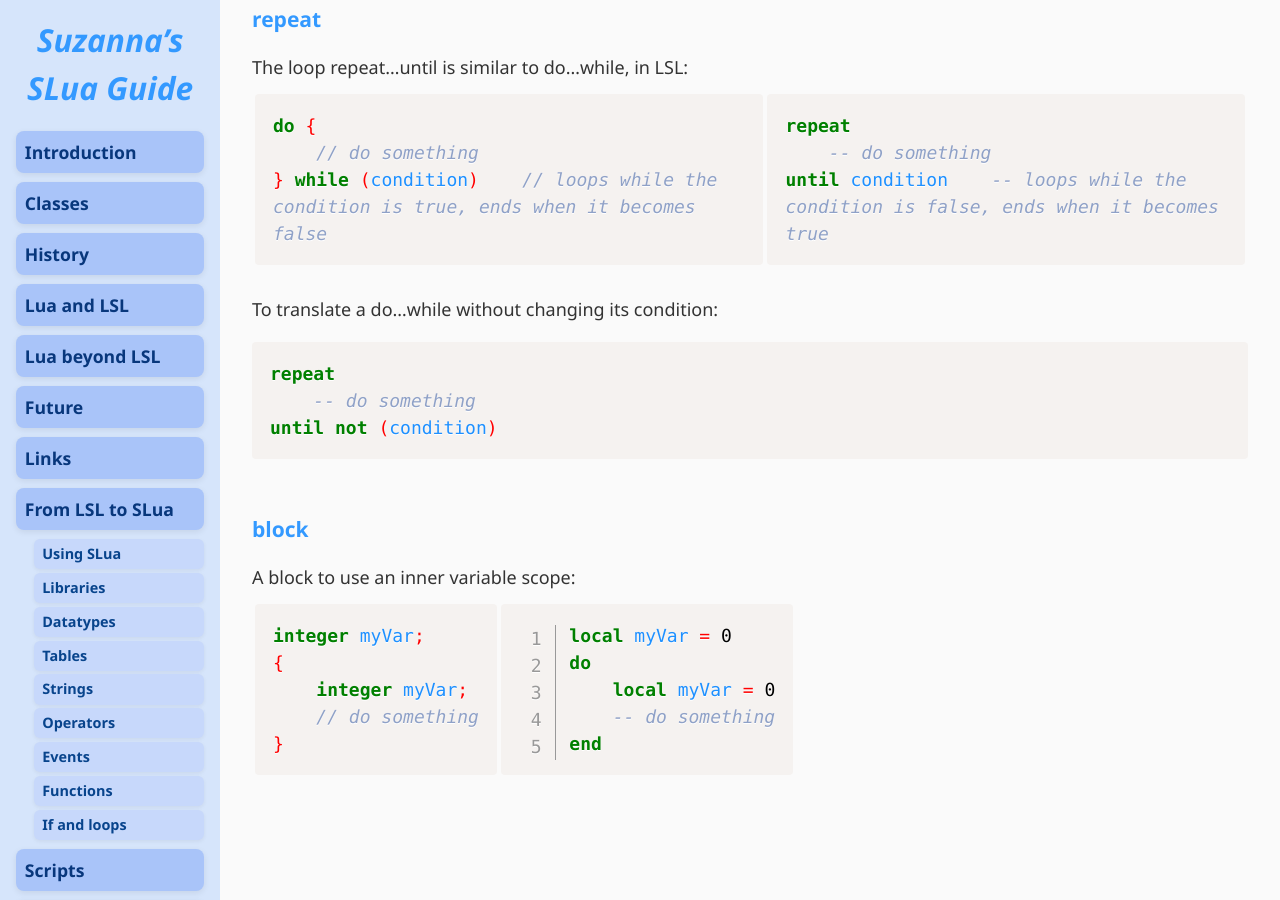
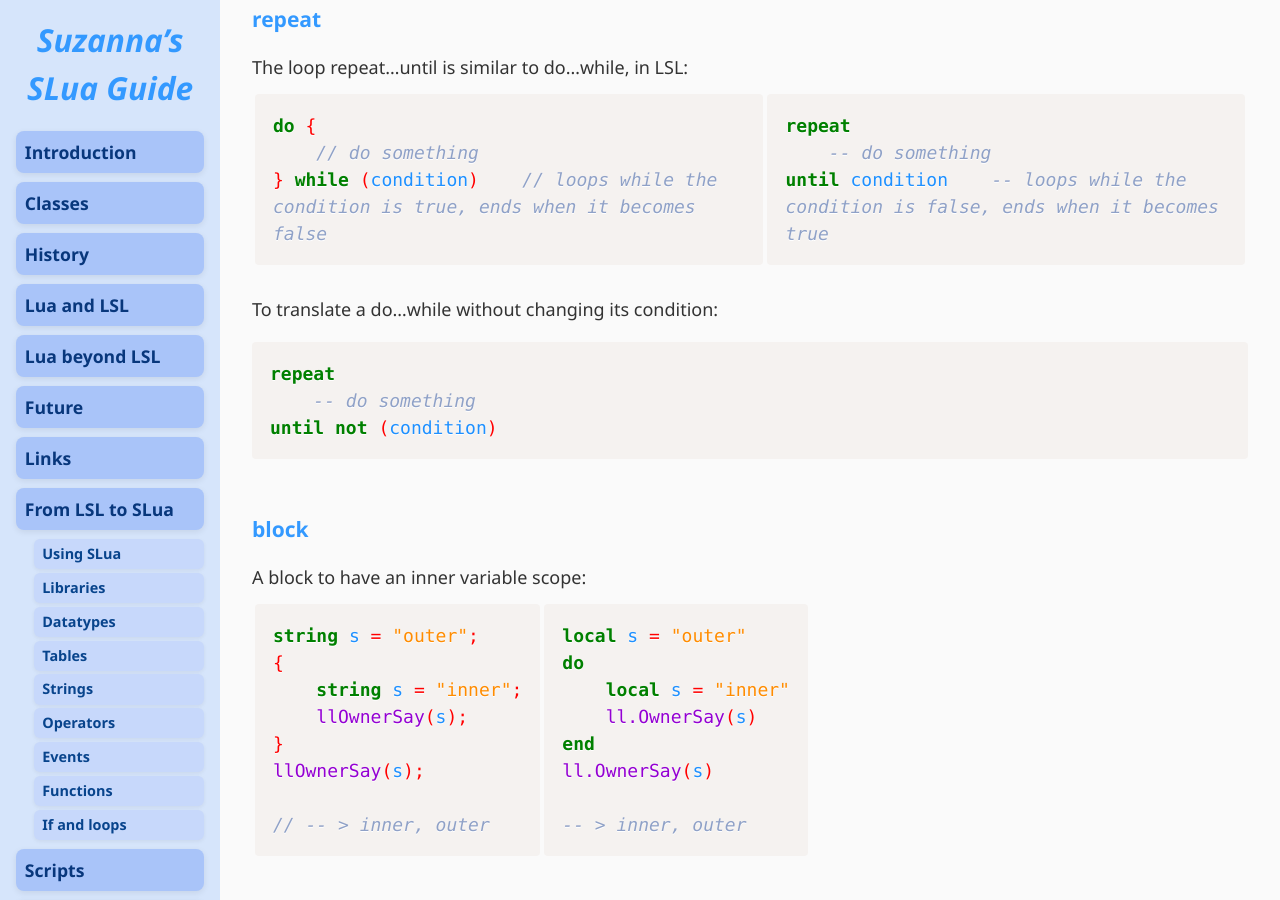
Before and after one commit to Suzanna-Linn/slua, a Jekyll site: the page built from docs/moving-if-and-loops.md, in a window 1280 px wide and 900 px high, scrolled down 9336 px. Built offline with Jekyll 4.4.1, drawn with Linux system fonts in a browser that asks for light colours; nearby versions of some CDN libraries; our own code applies the rules of GitHub Pages for plain Markdown files; comment, search, counter and statistics services are not loaded.

Commit message:
Update moving-if-and-loops.md

```diff
--- a/docs/moving-if-and-loops.md
+++ b/docs/moving-if-and-loops.md
@@ -352,6 +352,8 @@ Dictionary tables haven't got a defined key order. It's not the order in which t
 
 ### Generic for with generalized iteration
 
+
+
 ### repeat
 
 The loop repeat...until is similar to do...while, in LSL:
@@ -373,18 +375,24 @@ until not (condition)</code></pre>
 
 ### block
 
-A block to use an inner variable scope:
+A block to have an inner variable scope:
 <table><tr><td>
-<pre class="language-lsl"><code class="language-lsl">integer myVar;
+<pre class="language-lsl"><code class="language-lsl">string s = "outer";
 {
-    integer myVar;
-    // do something
-}</code></pre>
+    string s = "inner";
+    llOwnerSay(s);
+}
+llOwnerSay(s);
+
+// -- > inner, outer
+</code></pre>
 </td><td>
-<pre class="language-slua line-numbers"><code class="language-slua">local myVar = 0
+<pre class="language-slua"><code class="language-slua">local s = "outer"
 do
-    local myVar = 0
-    -- do something
-end</code></pre>
+    local s = "inner"
+    ll.OwnerSay(s)
+end
+ll.OwnerSay(s)
 
+-- > inner, outer</code></pre>
 </td></tr></table>
```
